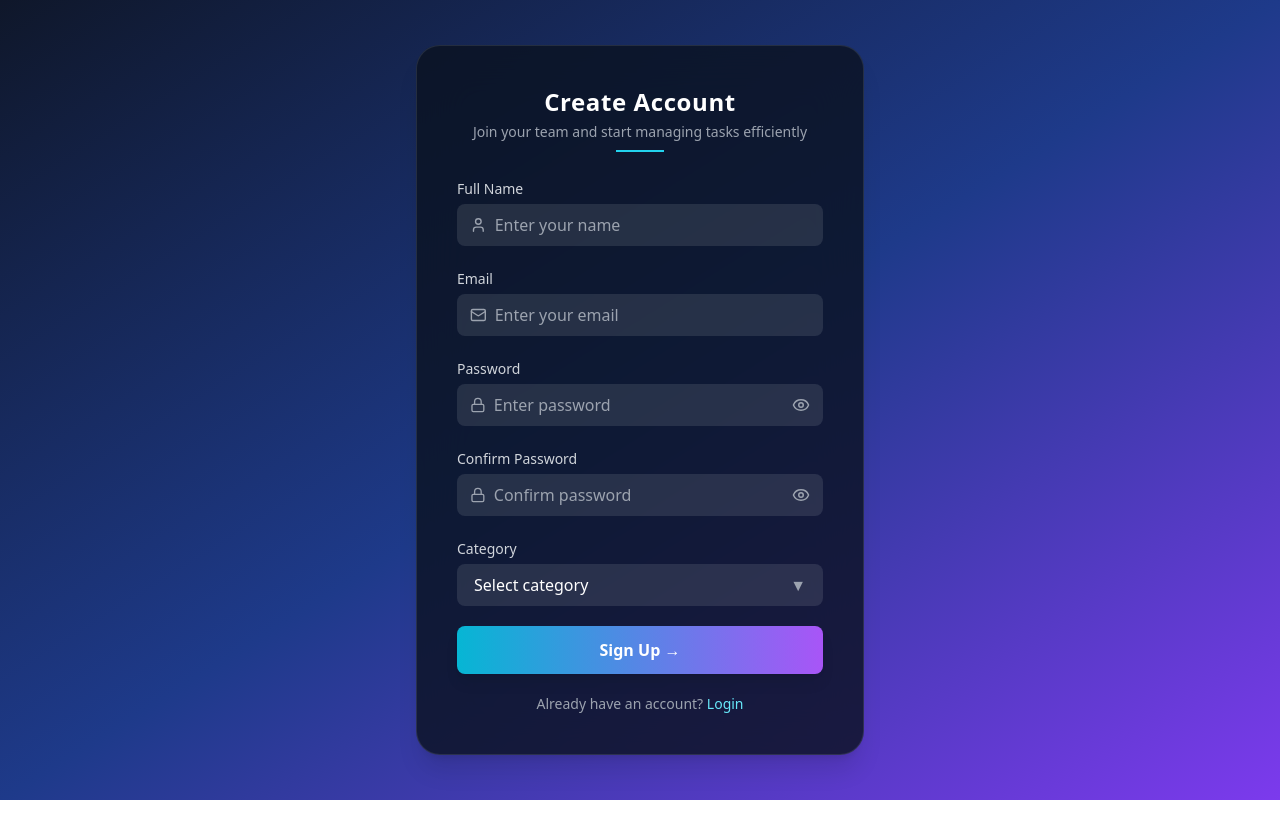
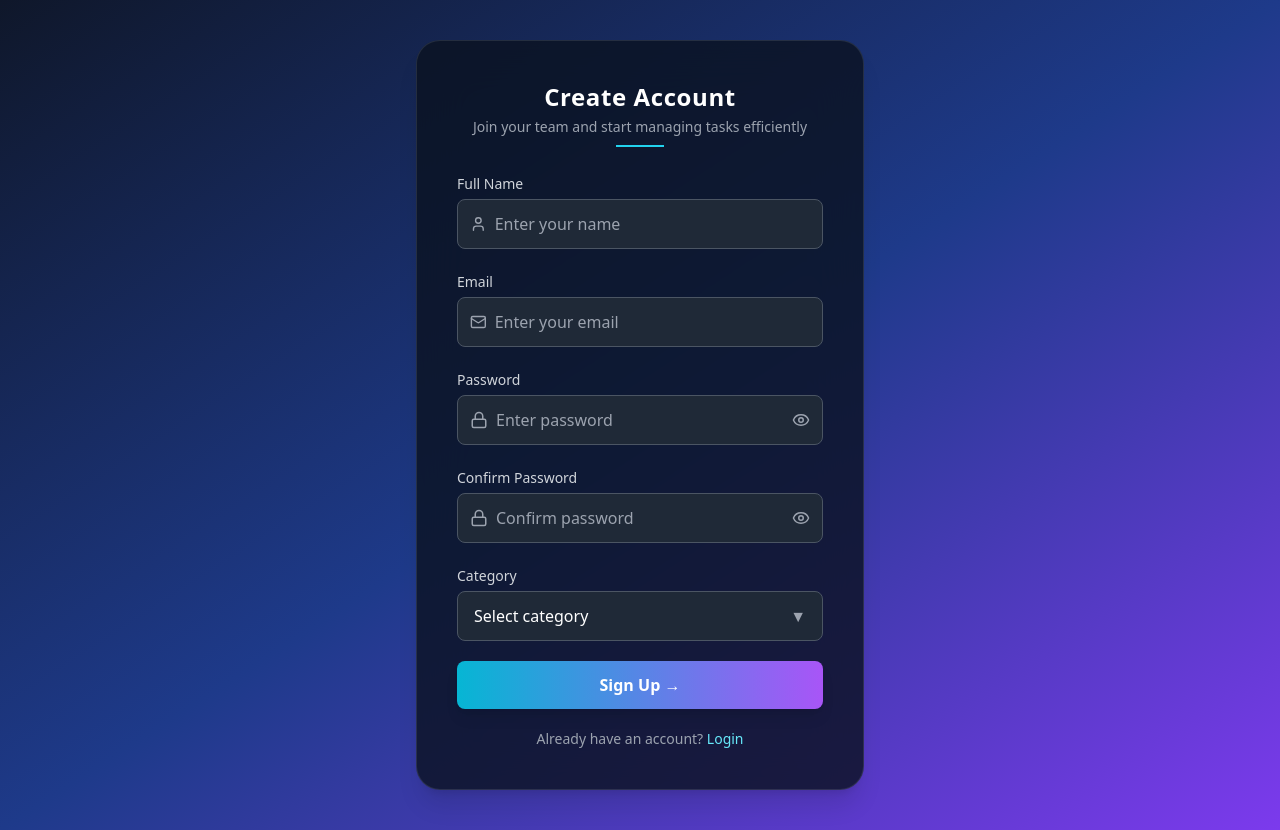
Before and after one commit to AnshulSharma2005/Team-Task-Manager, a React (Create React App) app in the folder frontend/: page /signup in a window 1280 px wide. Before the commit the page ends 800 px from the top, so only its background shows below. Built offline with nearby package versions, Linux system fonts and the light colour scheme.

Commit message:
Fixed connection between frontend and backend

```diff
--- a/frontend/package.json
+++ b/frontend/package.json
@@ -8,6 +8,7 @@
     "lucide-react": "^1.14.0",
     "react": "^18.2.0",
     "react-dom": "^18.2.0",
+    "react-hot-toast": "^2.6.0",
     "react-router-dom": "^6.22.3",
     "react-scripts": "5.0.1",
     "web-vitals": "^2.1.4"
--- a/frontend/src/App.js
+++ b/frontend/src/App.js
@@ -1,18 +1,34 @@
-import { BrowserRouter, Routes, Route } from 'react-router-dom';
-import Login from './pages/Login';
-import Signup from './pages/Signup';
+import { BrowserRouter, Routes, Route } from "react-router-dom";
+import { Toaster } from "react-hot-toast";
+
+import Login from "./pages/Login";
+import Signup from "./pages/Signup";
 import ForgotPassword from "./pages/ForgotPassword";
-import Dashboard from './pages/Dashboard';
+import Dashboard from "./pages/Dashboard";
 
-export default function App(){
+export default function App() {
   return (
     <BrowserRouter>
+
+      {/* ✅ GLOBAL TOASTER (MANDATORY) */}
+      <Toaster
+        position="top-center"
+        toastOptions={{
+          style: {
+            background: "#0b1220",
+            color: "#fff",
+            border: "1px solid rgba(255,255,255,0.1)"
+          }
+        }}
+      />
+
       <Routes>
-        <Route path="/" element={<Login/>}/>
-        <Route path="/signup" element={<Signup/>}/>
+        <Route path="/" element={<Login />} />
+        <Route path="/signup" element={<Signup />} />
         <Route path="/forgot-password" element={<ForgotPassword />} />
-        <Route path="/dashboard" element={<Dashboard/>}/>
+        <Route path="/dashboard" element={<Dashboard />} />
       </Routes>
+
     </BrowserRouter>
   );
 }
--- a/frontend/src/index.js
+++ b/frontend/src/index.js
@@ -3,6 +3,18 @@ import ReactDOM from 'react-dom/client';
 import './index.css';
 import App from './App';
 import reportWebVitals from './reportWebVitals';
+import { Toaster } from "react-hot-toast";
+
+<Toaster
+  position="top-center"
+  toastOptions={{
+    style: {
+      background: "#0b1220",
+      color: "#fff",
+      border: "1px solid #22d3ee"
+    }
+  }}
+/>
 
 const root = ReactDOM.createRoot(document.getElementById('root'));
 root.render(
--- a/frontend/src/pages/ForgotPassword.js
+++ b/frontend/src/pages/ForgotPassword.js
@@ -1,13 +1,39 @@
 import React, { useState } from "react";
 import { Mail } from "lucide-react";
-import { Link } from "react-router-dom";
+import { Link, useNavigate } from "react-router-dom";
+import { sendPasswordResetEmail } from "firebase/auth";
+import { auth } from "../firebase";
+import toast from "react-hot-toast";
 
 const ForgotPassword = () => {
   const [email, setEmail] = useState("");
+  const [loading, setLoading] = useState(false);
+  const navigate = useNavigate();
 
-  const handleReset = (e) => {
+  const handleReset = async (e) => {
     e.preventDefault();
-    console.log("Reset link sent to:", email);
+
+    if (!email) {
+      toast.error("Please enter your email ❌");
+      return;
+    }
+
+    try {
+      setLoading(true);
+
+      await sendPasswordResetEmail(auth, email);
+
+      toast.success("Reset link sent to your email 📩");
+
+      setTimeout(() => {
+        navigate("/");
+      }, 1500);
+
+    } catch (error) {
+      toast.error(error.message);
+    } finally {
+      setLoading(false);
+    }
   };
 
   return (
@@ -15,7 +41,7 @@ const ForgotPassword = () => {
     bg-gradient-to-br from-[#0f172a] via-[#1e3a8a] to-[#7c3aed]">
 
       <div className="bg-[#0b1220]/80 backdrop-blur-xl border border-white/10
-      rounded-3xl p-10 w-full max-w-md shadow-xl">
+      rounded-3xl p-10 w-full max-w-md shadow-xl hover:shadow-cyan-400/20 transition">
 
         {/* Header */}
         <div className="text-center mb-6">
@@ -34,20 +60,19 @@ const ForgotPassword = () => {
           <div>
             <label className="text-gray-300 text-sm">Email Address</label>
 
-            <div className="flex items-center mt-1 bg-white/10 rounded-lg px-3
-            border border-transparent
-            focus-within:border-cyan-400
-            hover:shadow-lg hover:shadow-cyan-500/20 transition">
+            <div className="flex items-center mt-1 bg-[#1f2937] rounded-lg px-3
+            border border-gray-600
+            hover:border-cyan-400 hover:shadow-lg hover:shadow-cyan-400/20
+            focus-within:border-cyan-400 transition">
 
               <Mail size={18} className="text-gray-400 mr-2" />
 
               <input
                 type="email"
                 placeholder="Enter your email"
-                className="w-full bg-transparent outline-none py-2 text-white"
+                className="w-full bg-transparent outline-none py-3 text-white"
                 value={email}
                 onChange={(e) => setEmail(e.target.value)}
-                required
               />
             </div>
           </div>
@@ -55,11 +80,12 @@ const ForgotPassword = () => {
           {/* Button */}
           <button
             type="submit"
+            disabled={loading}
             className="w-full bg-gradient-to-r from-cyan-500 to-purple-500
             py-3 rounded-lg text-white font-semibold
-            hover:scale-105 transition duration-300 shadow-lg"
+            hover:scale-105 transition duration-300 shadow-lg disabled:opacity-60"
           >
-            Send Reset Link →
+            {loading ? "Sending..." : "Send Reset Link →"}
           </button>
 
           {/* Bottom */}
--- a/frontend/src/pages/Signup.js
+++ b/frontend/src/pages/Signup.js
@@ -1,8 +1,13 @@
 import React, { useState } from "react";
-import { Link } from "react-router-dom";
+import { Link, useNavigate } from "react-router-dom";
 import { User, Mail, Lock, Eye, EyeOff } from "lucide-react";
+import { createUserWithEmailAndPassword } from "firebase/auth";
+import { auth } from "../firebase";
+import toast from "react-hot-toast";
 
 const Signup = () => {
+  const navigate = useNavigate();
+
   const [form, setForm] = useState({
     name: "",
     email: "",
@@ -14,6 +19,7 @@ const Signup = () => {
   const [openDropdown, setOpenDropdown] = useState(false);
   const [showPassword, setShowPassword] = useState(false);
   const [showConfirm, setShowConfirm] = useState(false);
+  const [loading, setLoading] = useState(false);
 
   const categories = ["ADMIN", "MEMBER"];
 
@@ -21,9 +27,41 @@ const Signup = () => {
     setForm({ ...form, [e.target.name]: e.target.value });
   };
 
-  const handleSignup = (e) => {
+  // 🔥 FIREBASE SIGNUP
+  const handleSignup = async (e) => {
     e.preventDefault();
-    console.log(form);
+
+    if (!form.name || !form.email || !form.password || !form.confirmPassword) {
+      toast.error("Please fill all fields ❌");
+      return;
+    }
+
+    if (!form.category) {
+      toast.error("Please select a category ❌");
+      return;
+    }
+
+    if (form.password !== form.confirmPassword) {
+      toast.error("Passwords do not match ❌");
+      return;
+    }
+
+    try {
+      setLoading(true);
+
+      await createUserWithEmailAndPassword(auth, form.email, form.password);
+
+      toast.success("Account created successfully 🎉");
+
+      setTimeout(() => {
+        navigate("/");
+      }, 1500);
+
+    } catch (error) {
+      toast.error(error.message);
+    } finally {
+      setLoading(false);
+    }
   };
 
   return (
@@ -31,7 +69,7 @@ const Signup = () => {
     bg-gradient-to-br from-[#0f172a] via-[#1e3a8a] to-[#7c3aed]">
 
       <div className="bg-[#0b1220]/80 backdrop-blur-xl border border-white/10
-      rounded-3xl p-10 w-full max-w-md shadow-xl">
+      rounded-3xl p-10 w-full max-w-md shadow-xl hover:shadow-cyan-400/20 transition">
 
         {/* Header */}
         <div className="text-center mb-6">
@@ -40,7 +78,8 @@ const Signup = () => {
           </h2>
           <p className="text-gray-400 text-sm mt-1">
             Join your team and start managing tasks efficiently
-          </p>          <div className="w-12 h-[2px] bg-cyan-400 mx-auto mt-2"></div>
+          </p>
+          <div className="w-12 h-[2px] bg-cyan-400 mx-auto mt-2"></div>
         </div>
 
         <form onSubmit={handleSignup} className="space-y-5">
@@ -48,20 +87,19 @@ const Signup = () => {
           {/* Name */}
           <div>
             <label className="text-gray-300 text-sm">Full Name</label>
-            <div className="flex items-center mt-1 bg-white/10 rounded-lg px-3
-            border border-transparent
-            focus-within:border-cyan-400
-            hover:shadow-lg hover:shadow-cyan-500/20 transition">
+            <div className="flex items-center mt-1 bg-[#1f2937] rounded-lg px-3
+            border border-gray-600
+            hover:border-cyan-400 hover:shadow-lg hover:shadow-cyan-400/20
+            focus-within:border-cyan-400 transition">
 
               <User size={18} className="text-gray-400 mr-2" />
               <input
                 type="text"
                 name="name"
-                placeholder="Enter your name"
                 value={form.name}
                 onChange={handleChange}
-                className="w-full bg-transparent outline-none py-2 text-white"
-                required
+                placeholder="Enter your name"
+                className="w-full bg-transparent outline-none py-3 text-white"
               />
             </div>
           </div>
@@ -69,20 +107,19 @@ const Signup = () => {
           {/* Email */}
           <div>
             <label className="text-gray-300 text-sm">Email</label>
-            <div className="flex items-center mt-1 bg-white/10 rounded-lg px-3
-            border border-transparent
-            focus-within:border-cyan-400
-            hover:shadow-lg hover:shadow-cyan-500/20 transition">
+            <div className="flex items-center mt-1 bg-[#1f2937] rounded-lg px-3
+            border border-gray-600
+            hover:border-cyan-400 hover:shadow-lg hover:shadow-cyan-400/20
+            focus-within:border-cyan-400 transition">
 
               <Mail size={18} className="text-gray-400 mr-2" />
               <input
                 type="email"
                 name="email"
-                placeholder="Enter your email"
                 value={form.email}
                 onChange={handleChange}
-                className="w-full bg-transparent outline-none py-2 text-white"
-                required
+                placeholder="Enter your email"
+                className="w-full bg-transparent outline-none py-3 text-white"
               />
             </div>
           </div>
@@ -90,72 +127,72 @@ const Signup = () => {
           {/* Password */}
           <div>
             <label className="text-gray-300 text-sm">Password</label>
-            <div className="flex items-center mt-1 bg-white/10 rounded-lg px-3
-            border border-transparent
-            focus-within:border-purple-400
-            hover:shadow-lg hover:shadow-purple-500/20 transition">
+            <div className="flex items-center mt-1 bg-[#1f2937] rounded-lg px-3
+            border border-gray-600
+            hover:border-purple-400 hover:shadow-lg hover:shadow-purple-400/20
+            focus-within:border-purple-400 transition">
 
               <Lock size={18} className="text-gray-400 mr-2" />
 
               <input
                 type={showPassword ? "text" : "password"}
                 name="password"
-                placeholder="Enter password"
                 value={form.password}
                 onChange={handleChange}
-                className="w-full bg-transparent outline-none py-2 text-white"
-                required
+                placeholder="Enter password"
+                className="flex-1 bg-transparent outline-none py-3 text-white"
               />
 
-              <span
+              <button
+                type="button"
                 onClick={() => setShowPassword(!showPassword)}
-                className="cursor-pointer text-gray-400"
+                className="text-gray-400 hover:text-cyan-400"
               >
                 {showPassword ? <EyeOff size={18} /> : <Eye size={18} />}
-              </span>
+              </button>
             </div>
           </div>
 
           {/* Confirm Password */}
           <div>
             <label className="text-gray-300 text-sm">Confirm Password</label>
-            <div className="flex items-center mt-1 bg-white/10 rounded-lg px-3
-            border border-transparent
-            focus-within:border-purple-400
-            hover:shadow-lg hover:shadow-purple-500/20 transition">
+            <div className="flex items-center mt-1 bg-[#1f2937] rounded-lg px-3
+            border border-gray-600
+            hover:border-purple-400 hover:shadow-lg hover:shadow-purple-400/20
+            focus-within:border-purple-400 transition">
 
               <Lock size={18} className="text-gray-400 mr-2" />
 
               <input
                 type={showConfirm ? "text" : "password"}
                 name="confirmPassword"
-                placeholder="Confirm password"
                 value={form.confirmPassword}
                 onChange={handleChange}
-                className="w-full bg-transparent outline-none py-2 text-white"
-                required
+                placeholder="Confirm password"
+                className="flex-1 bg-transparent outline-none py-3 text-white"
               />
 
-              <span
+              <button
+                type="button"
                 onClick={() => setShowConfirm(!showConfirm)}
-                className="cursor-pointer text-gray-400"
+                className="text-gray-400 hover:text-cyan-400"
               >
                 {showConfirm ? <EyeOff size={18} /> : <Eye size={18} />}
-              </span>
+              </button>
             </div>
           </div>
 
-          {/* Category (FIXED PROPERLY) */}
+          {/* Category */}
           <div>
             <label className="text-gray-300 text-sm">Category</label>
 
             <div className="relative mt-1">
               <div
                 onClick={() => setOpenDropdown(!openDropdown)}
-                className="bg-white/10 rounded-lg px-4 py-2 text-white cursor-pointer
-                border border-transparent
-                hover:shadow-lg hover:shadow-cyan-500/20
-                focus:border-cyan-400 transition flex justify-between items-center"
+                className="bg-[#1f2937] rounded-lg px-4 py-3 text-white cursor-pointer
+                border border-gray-600
+                hover:border-cyan-400 hover:shadow-lg hover:shadow-cyan-400/20
+                transition flex justify-between items-center"
               >
                 {form.category || "Select category"}
                 <span className="text-gray-400">▼</span>
@@ -172,7 +209,7 @@ const Signup = () => {
                         setForm({ ...form, category: cat });
                         setOpenDropdown(false);
                       }}
-                      className="px-4 py-2 text-white hover:bg-cyan-500/20 cursor-pointer transition"
+                      className="px-4 py-3 text-white hover:bg-cyan-500/20 cursor-pointer"
                     >
                       {cat}
                     </div>
@@ -185,11 +222,12 @@ const Signup = () => {
           {/* Button */}
           <button
             type="submit"
+            disabled={loading}
             className="w-full mt-4 bg-gradient-to-r from-cyan-500 to-purple-500
             py-3 rounded-lg text-white font-semibold
-            hover:scale-105 transition duration-300 shadow-lg"
+            hover:scale-105 transition duration-300 shadow-lg disabled:opacity-60"
           >
-            Sign Up →
+            {loading ? "Creating..." : "Sign Up →"}
           </button>
 
           {/* Bottom */}
```
Also changed, not shown: frontend/src/pages/Login.js (+81 -35 lines), 2 other files (tests, documents, lock files or other folders).
